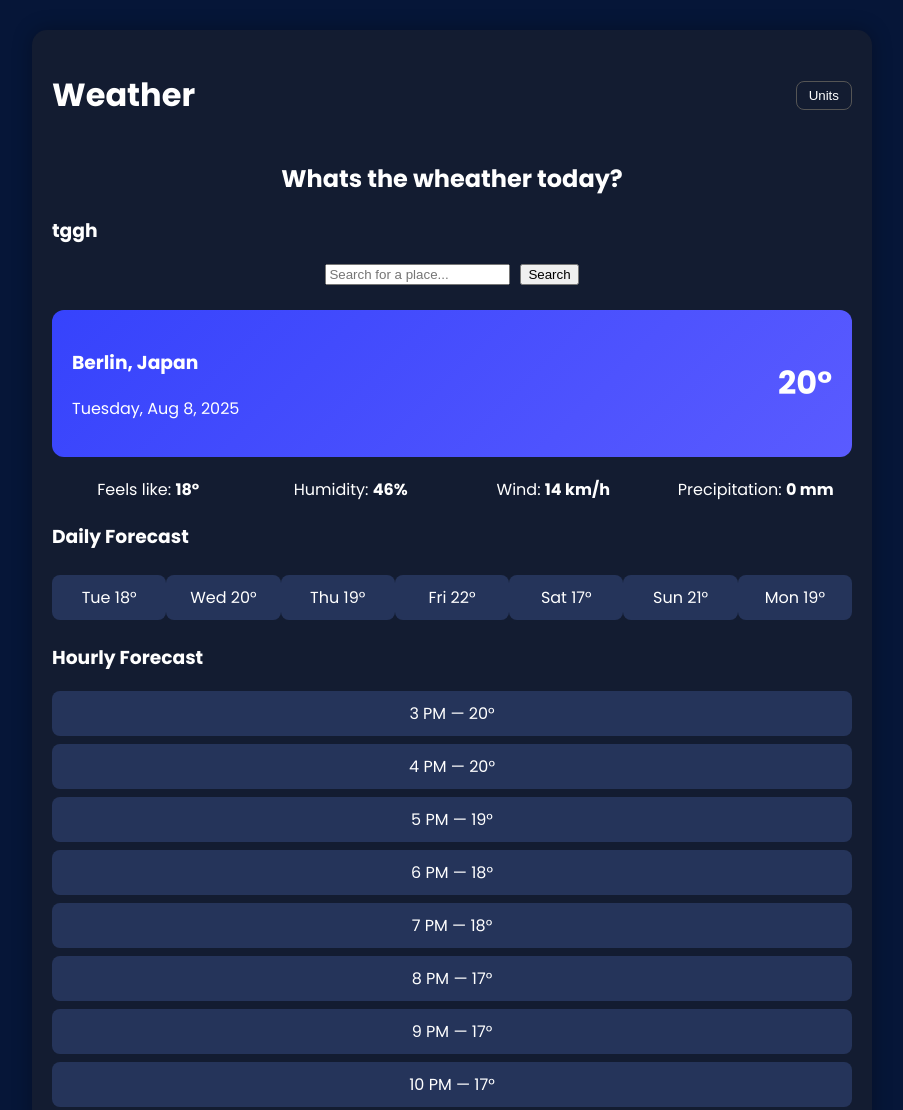
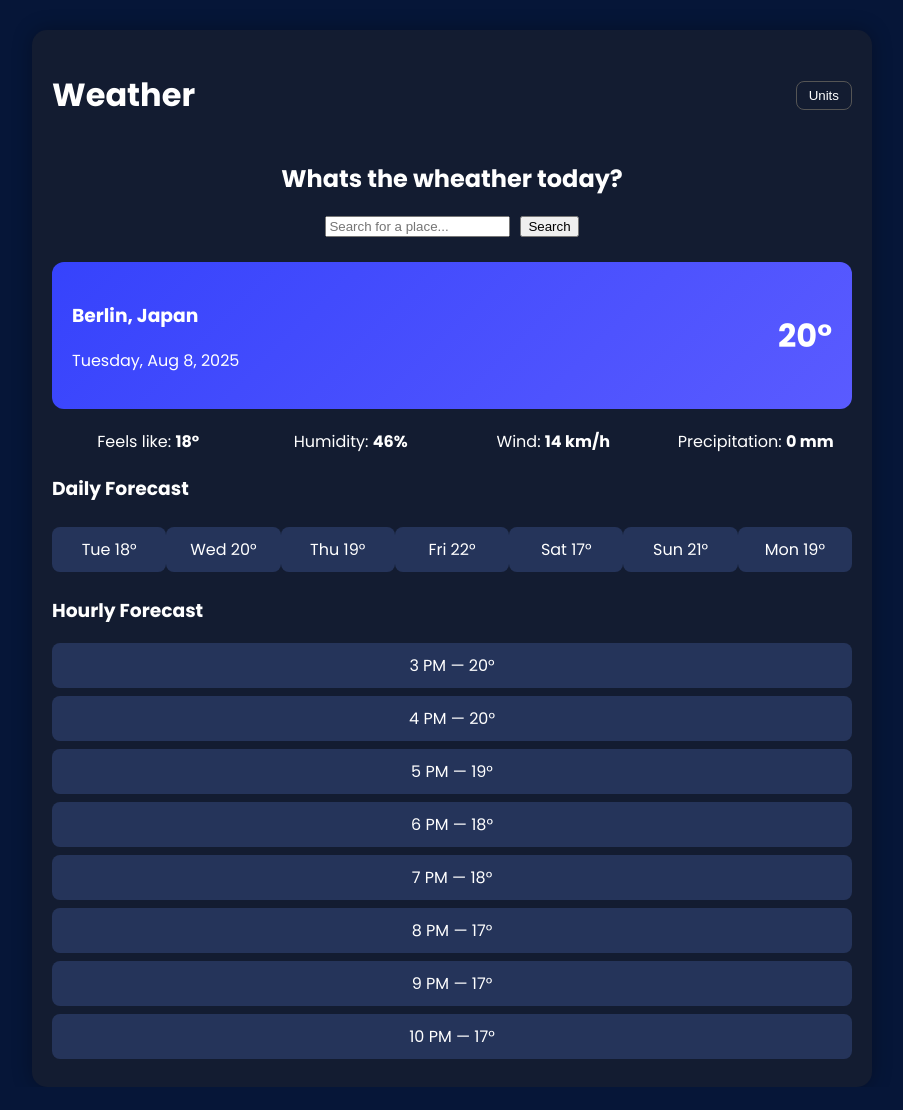
Before and after one commit to Nathan012345/Weather-, a plain HTML site: page index.html in a window 1280 px wide. Shown: the top 1110 px of the page, without its empty margins (188-1091 px from the left). After the commit the page ends 1087 px from the top, so only its background shows below. Drawn offline with Linux system fonts and the light colour scheme; a web font is replaced by a local one.

Commit message:
second push

```diff
--- a/index.html
+++ b/index.html
@@ -14,7 +14,6 @@
     </header>
 
     <h2>Whats the wheather today?</h2>
- <h3>tggh</h3>
 
     <div class="search">
         <input type="text" placeholder="Search for a place...">
```
